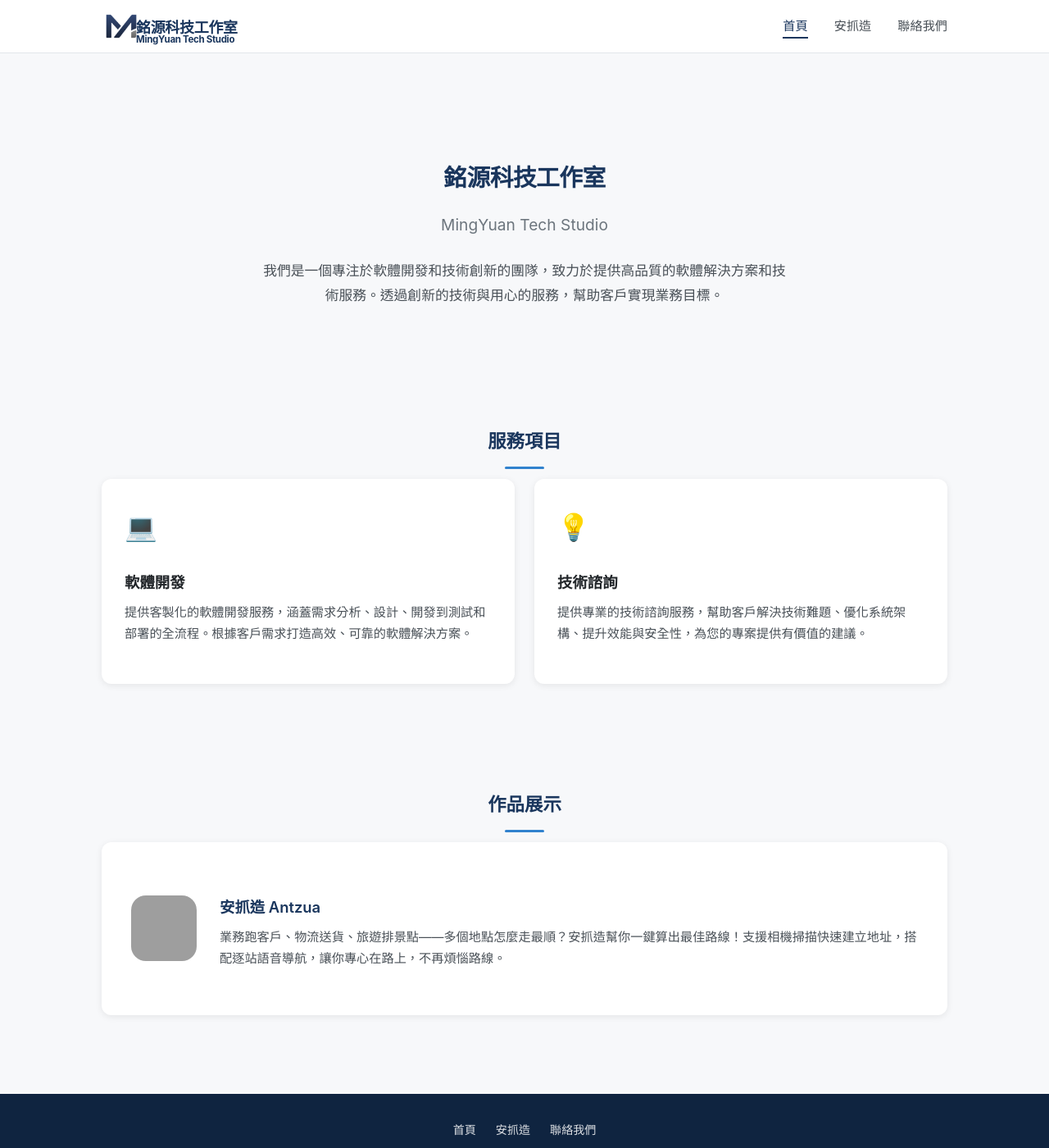
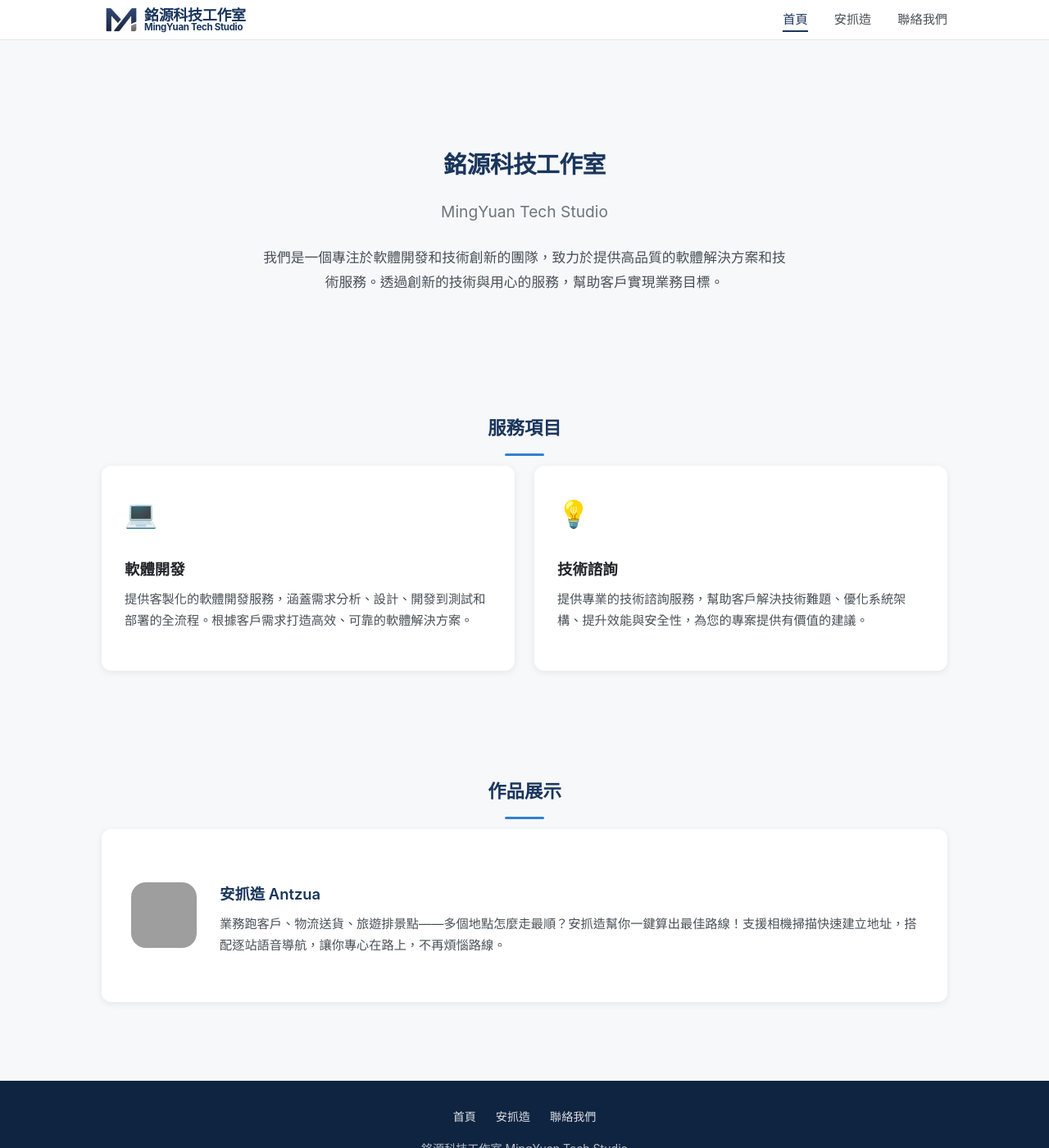
Before and after one commit to MingYuan-Tech/Apps, a Jekyll site: the page built from index.md, in a window 1280 px wide and 1400 px high. Shown: the whole window at 82% size. Built offline with Jekyll 4.4.1, drawn with Linux system fonts in a browser that asks for light colours; grey boxes are pictures that could not be loaded.

Commit message:
[調整] 調整導航欄圖片高度及內邊距，優化顯示效果

```diff
--- a/assets/css/style.css
+++ b/assets/css/style.css
@@ -77,7 +77,7 @@ img {
   display: flex;
   align-items: center;
   justify-content: space-between;
-  height: 64px;
+  height: 48px;
 }
 
 .nav-logo-wrapper {
@@ -95,16 +95,16 @@ img {
   letter-spacing: -0.02em;
   position: relative;
   height: 100%;
-  padding: 5px 0;
+  padding: 4px 0;
   &::before {
     content: '';
     position: absolute;
     display: block;
     background: var(--logo-url) no-repeat center/contain;
-    height: 56px;
+    height: 48px;
     width: 48px;
     left: 0;
-    bottom: 4px;
+    top: 0;
   }
 }
 
@@ -118,7 +118,7 @@ img {
   display: flex;
   flex-direction: column;
   line-height: 1;
-  padding-left: 42px;
+  padding-left: 52px;
 
   &:first-of-type {
     justify-content: flex-end;
```
